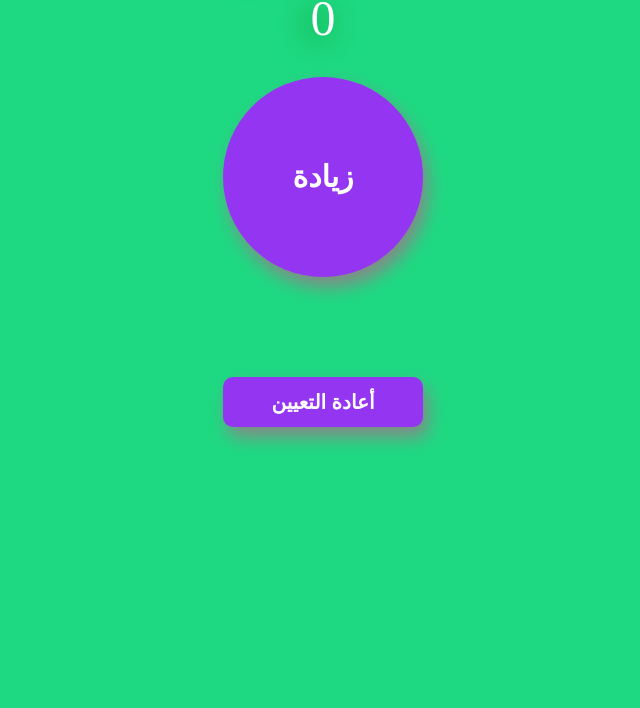
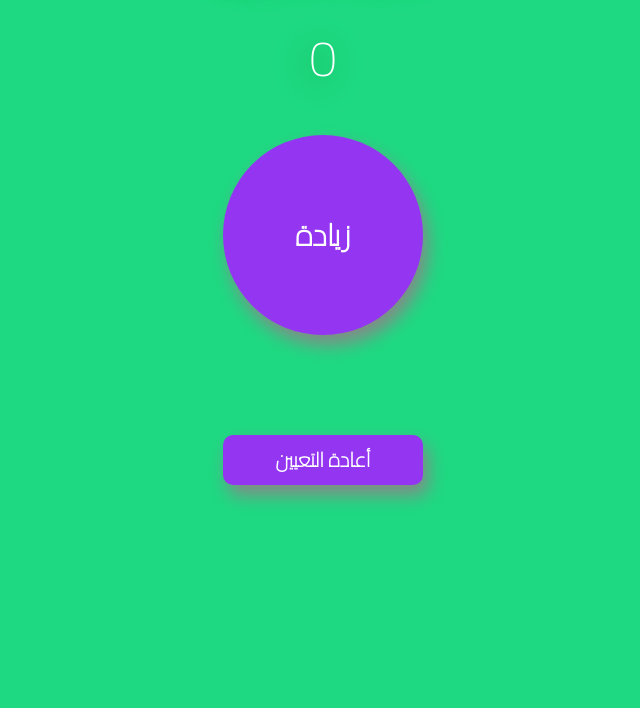
Before and after one commit to ScriptKid4you/online-countNum, a plain HTML site: page index.html in a window 1280 px wide. Shown: the part 92-800 px from the top of the page, without its empty margins (317-957 px from the left). Drawn offline with Linux system fonts and the light colour scheme.

Commit message:
Update style.css
add arbic custom font

```diff
--- a/style.css
+++ b/style.css
@@ -1,3 +1,7 @@
+* {
+  font-family: 'Cairo', sans-serif;
+}
+
 body{
   background-color :#1ED982;
 }
```
